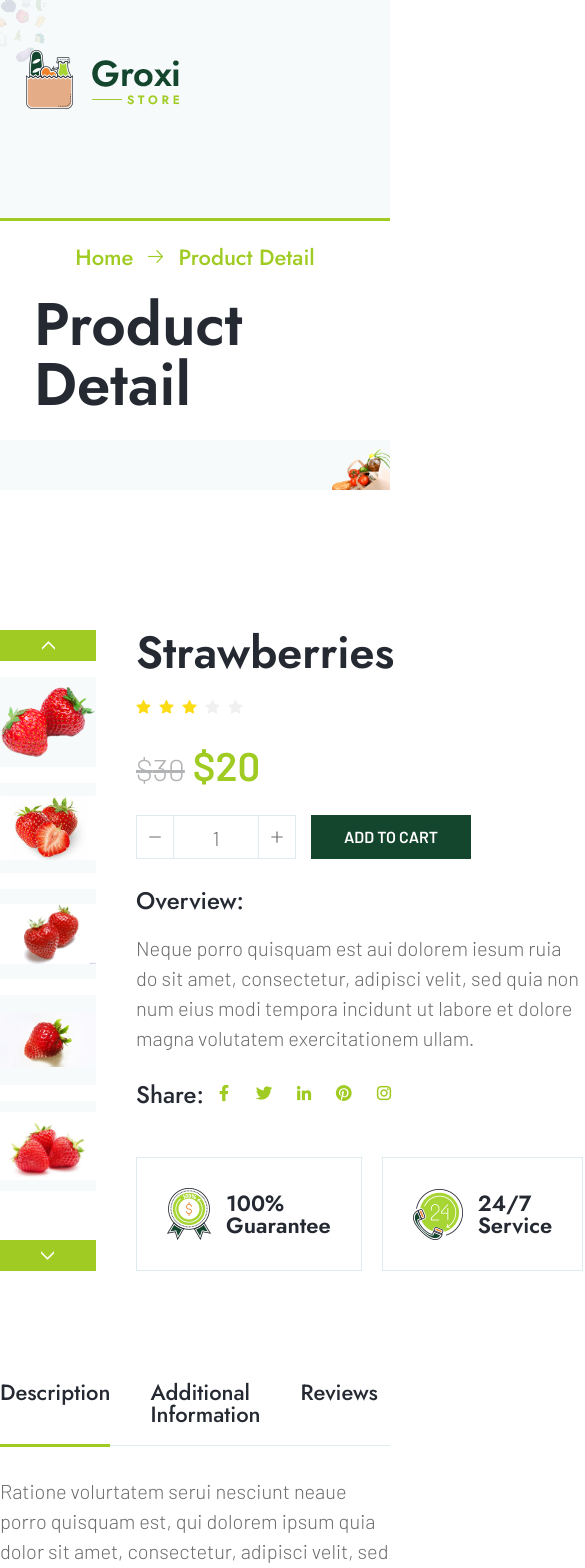
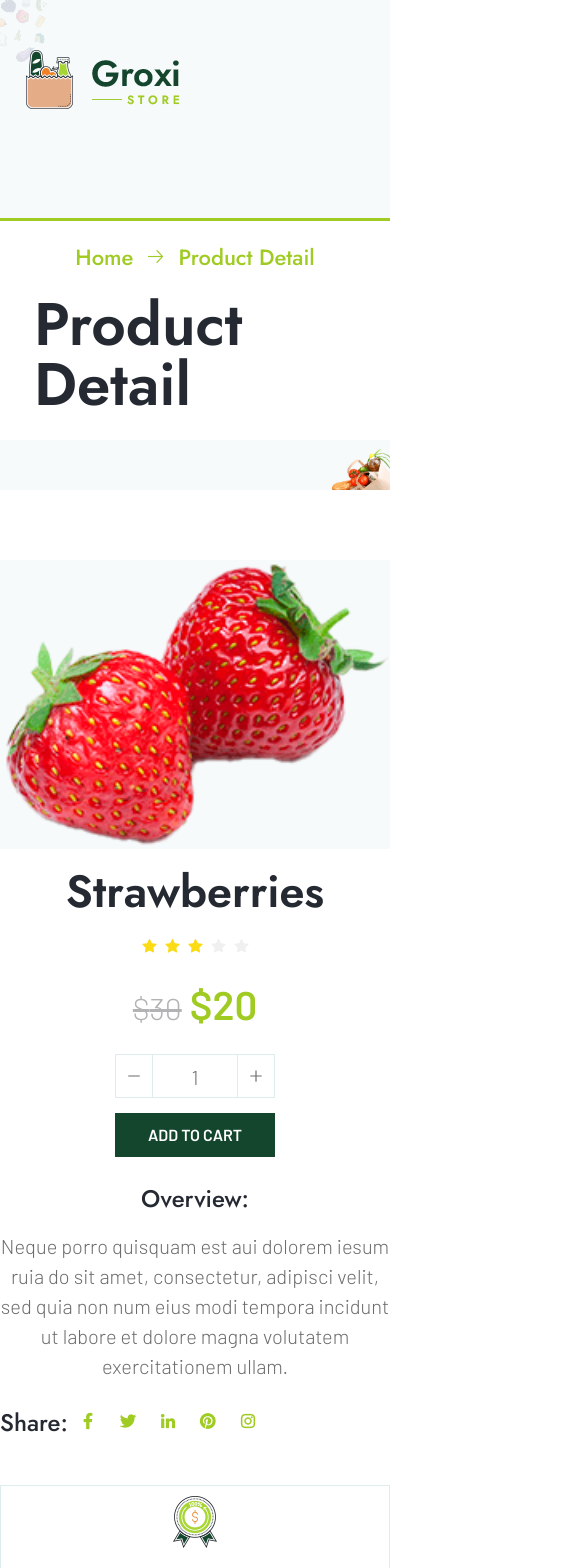
Before and after one commit to ilya-ozerov/groxi, a React (Create React App) app: page /detail/25e31a60-52c8-11ec-9b2a-0576109a5fb1 in a window 390 px wide. Shown: the top 1568 px of the page, 585 px wide, since content can reach past the window. Built offline with nearby package versions, Linux system fonts and the light colour scheme.

Commit message:
Added adaptive styles of <ProductDetailPage>

```diff
--- a/src/сomponents/pages/ProductDetailPage/Detail/Detail.scss
+++ b/src/сomponents/pages/ProductDetailPage/Detail/Detail.scss
@@ -1,19 +1,42 @@
 .detail {
     padding-top: 140px;
     margin-bottom: 90px;
+
+    @media (max-width: 1125px) {
+        padding-top: 70px;
+        margin-bottom: 45px;
+    }
+
     &__body {
         display: grid;
         grid-template-rows: 1fr;
         grid-template-columns: 96px 1fr 1fr;
         gap: 20px;
+
+        grid-template-areas: "gallery photo info";
+
+        @media (max-width: 1125px) {
+            grid-template-rows: 1fr 96px;
+            grid-template-columns: 1fr 1fr;
+            grid-template-areas: "photo info" "gallery info";
+        }
+
+        @media (max-width: 767px) {
+            display: flex;
+            flex-direction: column;
+
+            text-align: center;
+        }
     }
     // first column
     &__gallery {
+        grid-area: gallery;
     }
 
     // second column
     // main photo
     &__image {
+        grid-area: photo;
         background-color: #f6fafb;
         img {
             width: 100%;
@@ -24,6 +47,7 @@
 
     // third column
     &__information {
+        grid-area: info;
     }
     &__title {
         font-family: "Jost", sans-serif;
@@ -56,9 +80,15 @@
         display: flex;
         align-items: center;
         margin-bottom: 30px;
+
+        gap: 15px;
+
+        @media (max-width: 767px) {
+            flex-direction: column;
+        }
     }
     &__amount-body {
-        margin-right: 15px;
+        // margin-right: 15px;
         display: flex;
     }
     &__minus {
@@ -146,6 +176,11 @@
         grid-template-rows: 1fr;
         grid-template-columns: 1fr 1fr;
         gap: 20px;
+
+        @media (max-width: 767px) {
+            grid-template-rows: 1fr 1fr;
+            grid-template-columns: 1fr;
+        }
     }
     &__banner {
         display: grid;
@@ -156,6 +191,12 @@
         padding: 30px;
         border: 1px solid #deecf0;
         gap: 15px;
+
+        @media (max-width: 767px) {
+            padding: 10px;
+            grid-template-rows: 1fr 1fr;
+            grid-template-columns: 1fr;
+        }
     }
 }
 
@@ -164,12 +205,29 @@
     flex-direction: column;
     align-items: center;
 
+    @media (max-width: 1125px) {
+        flex-direction: row;
+        gap: 16px;
+    }
+
+    @media (max-width: 767px) {
+        display: none;
+    }
+
     &__images {
         flex: 1 1 auto;
         display: flex;
         flex-direction: column;
         align-items: center;
         margin-bottom: 16px;
+
+        @media (max-width: 1125px) {
+            flex-direction: row;
+            justify-content: stretch;
+            align-items: center;
+            margin-bottom: 0px;
+            gap: 16px;
+        }
     }
     &__image {
         width: 96px;
@@ -186,6 +244,12 @@
             height: 100%;
             object-fit: contain;
         }
+
+        @media (max-width: 1125px) {
+            margin-bottom: 0px;
+            width: 90px;
+            height: 96px;
+        }
     }
     &__prev {
         width: 96px;
@@ -195,6 +259,15 @@
         align-items: center;
         justify-content: center;
         margin-bottom: 16px;
+
+        @media (max-width: 1125px) {
+            margin-bottom: 0px;
+            width: 31px;
+            height: 96px;
+            img {
+                transform: rotate(-90deg);
+            }
+        }
     }
     &__next {
         width: 96px;
@@ -203,7 +276,18 @@
         display: flex;
         align-items: center;
         justify-content: center;
-        transform: rotate(180deg);
+
+        img {
+            transform: rotate(180deg);
+        }
+
+        @media (max-width: 1125px) {
+            width: 31px;
+            height: 96px;
+            img {
+                transform: rotate(90deg);
+            }
+        }
     }
 }
 
--- a/src/сomponents/pages/ProductDetailPage/ProductInformation/ProductInformation.scss
+++ b/src/сomponents/pages/ProductDetailPage/ProductInformation/ProductInformation.scss
@@ -1,5 +1,10 @@
 .product-information {
     margin-bottom: 90px;
+
+    @media (max-width: 1125px) {
+        margin-bottom: 45px;
+    }
+
     &__body {
     }
     &__nav {
@@ -9,13 +14,18 @@
         display: flex;
         padding: 20px 0px;
         border-bottom: 1px solid #deecf0;
+        gap: 40px;
+
+        @media (max-width: 767px) {
+            flex-direction: column;
+            text-align: center;
+        }
+
         li {
             font-family: "Jost", sans-serif;
             font-weight: 500;
             font-size: 22px;
             color: #252932;
-
-            margin-right: 40px;
         }
     }
     &__active {
--- a/src/сomponents/pages/ProductDetailPage/Related/Related.scss
+++ b/src/сomponents/pages/ProductDetailPage/Related/Related.scss
@@ -16,6 +16,13 @@
         gap: 30px;
         grid-template-columns: repeat(4, minmax(250px, 1fr));
         grid-template-rows: 1fr;
+
+        @media (max-width: 1125px) {
+            grid-template-columns: repeat(2, minmax(250px, 1fr));
+        }
+        @media (max-width: 767px) {
+            grid-template-columns: repeat(1, minmax(250px, 1fr));
+        }
     }
 
     &__product {
```
